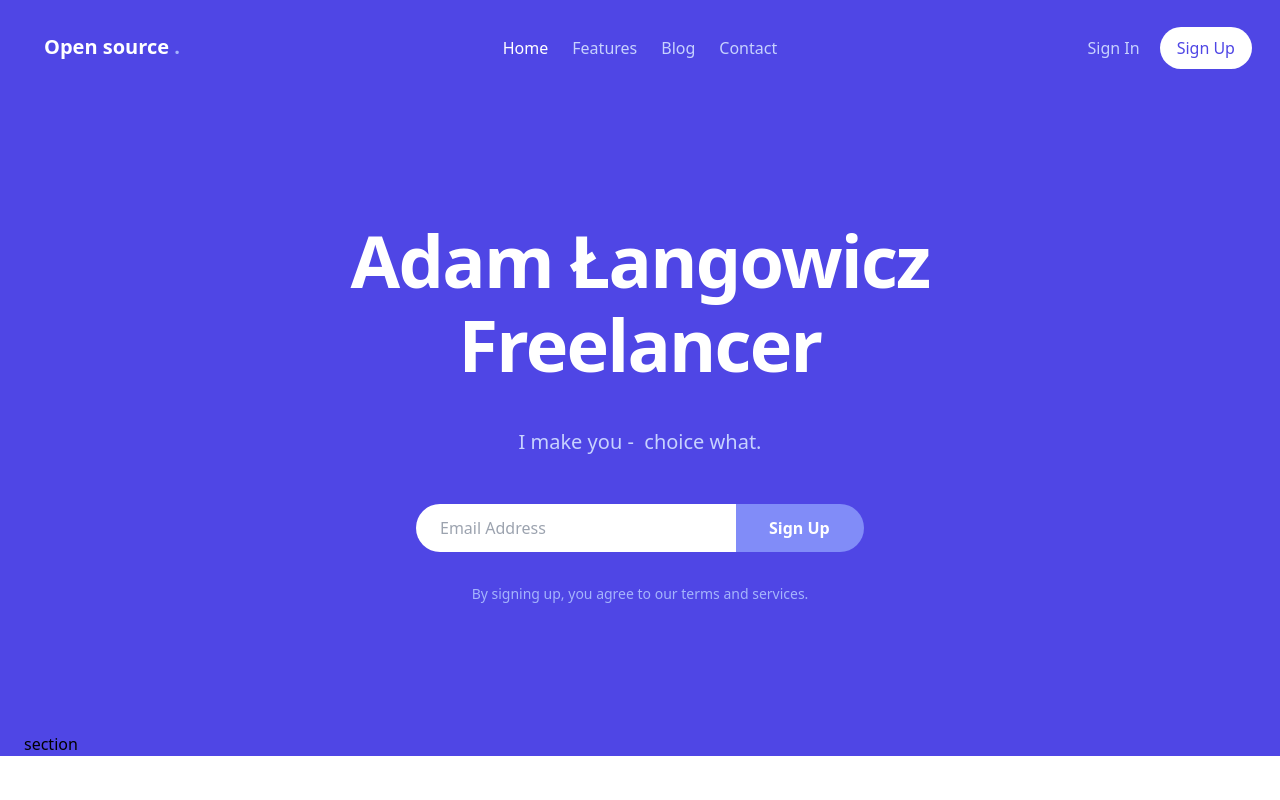
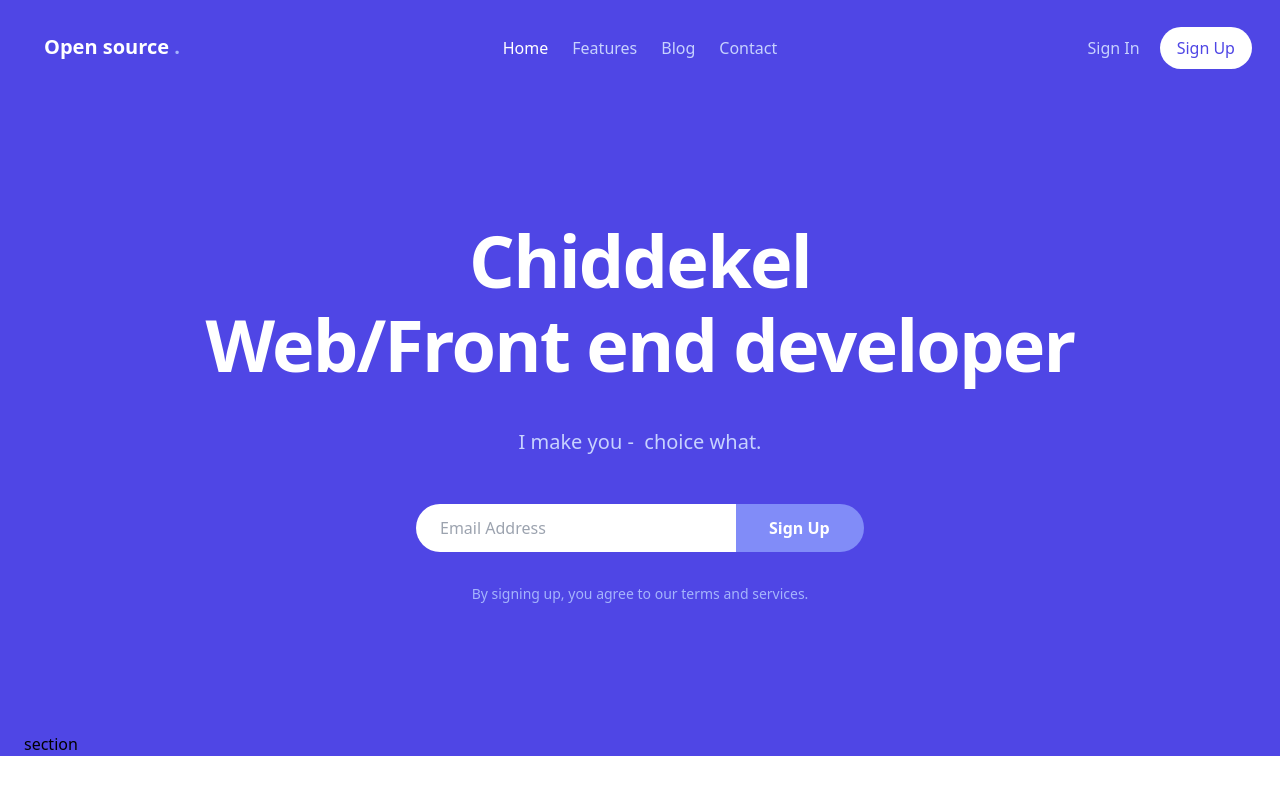
Before and after one commit to chiddekel/SPA, a plain HTML site: page index.html in a window 1280 px wide. Shown: the top 800 px of the page. Drawn offline with nearby package versions, Linux system fonts and the light colour scheme.

Commit message:
Update index.html

```diff
--- a/index.html
+++ b/index.html
@@ -43,7 +43,7 @@
         </nav>
         <div class="container py-32 mx-auto text-center sm:px-4">
 
-            <h1 class="text-4xl font-extrabold leading-10 tracking-tight text-white sm:text-5xl sm:leading-none md:text-6xl xl:text-7xl"><span class="block">Adam Łangowicz<br></span> <span class="relative inline-block mt-3 text-white">Freelancer<br></span></h1>
+            <h1 class="text-4xl font-extrabold leading-10 tracking-tight text-white sm:text-5xl sm:leading-none md:text-6xl xl:text-7xl"><span class="block">Chiddekel<br></span> <span class="relative inline-block mt-3 text-white">Web/Front end developer<br></span></h1>
             <div class="max-w-lg mx-auto mt-6 text-sm text-center text-indigo-200 md:mt-12 sm:text-base md:max-w-xl md:text-lg xl:text-xl" data-primary="indigo-200">I make you -&nbsp; choice what.<br></div>
             <div data-rounded="rounded-full" class="relative flex items-center max-w-md mx-auto mt-12 overflow-hidden text-center rounded-full">
                 <input type="text" name="email" placeholder="Email Address" class="w-full h-12 px-6 py-2 font-medium text-indigo-800 focus:outline-none" data-primary="indigo-800">
```
